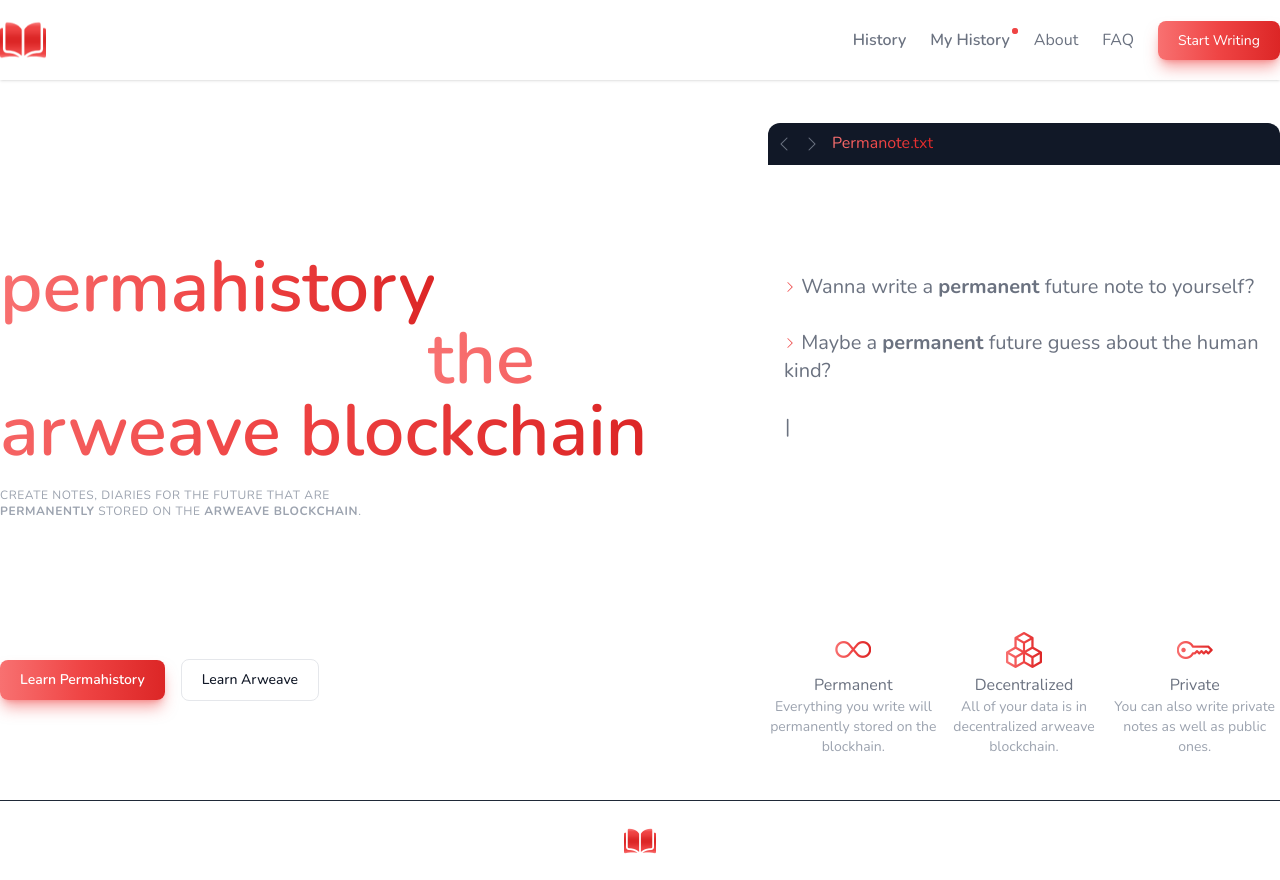
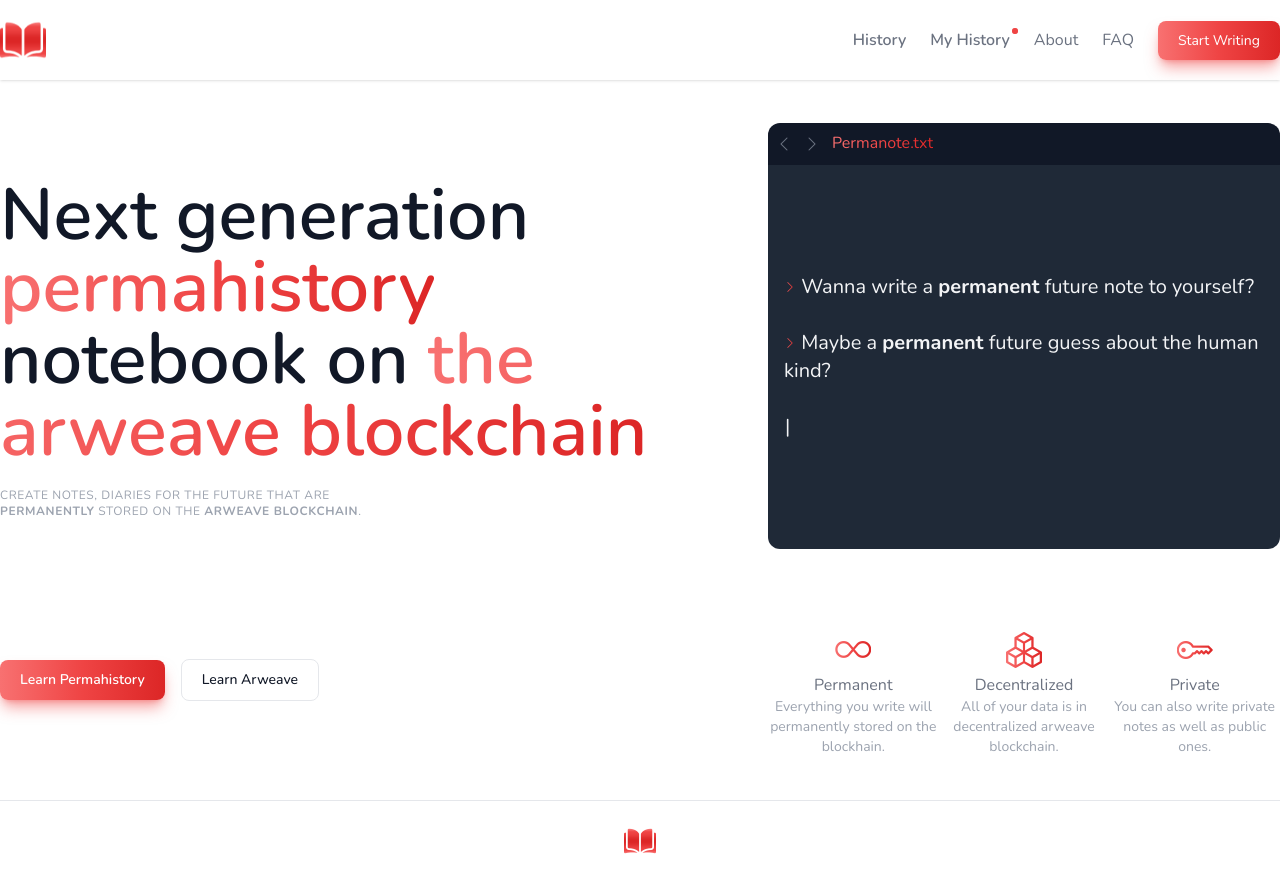
Before and after one commit to dogukanakkaya/permahistory, a Next.js app: page / in a window 1280 px wide. Built offline with nearby package versions, Linux system fonts and the light colour scheme.

Commit message:
feat: add tailwindforms and light mode improvements

```diff
--- a/components/footer.tsx
+++ b/components/footer.tsx
@@ -1,6 +1,6 @@
 function Footer() {
     return (
-        <div className='flex items-center justify-center h-20 border-t border-gray-800'>
+        <div className='flex items-center justify-center h-20 border-t dark:border-gray-800'>
             <img className='w-8' src="/logo.png" alt="Permahistory" />
         </div>
     )
--- a/components/history-item.tsx
+++ b/components/history-item.tsx
@@ -4,7 +4,7 @@
 function HistoryItem({ item }: { item: HistoryItem }) {
     return (
         <Link href="/">
-            <div className='rounded-lg p-6 shadow cursor-pointer bg-white hover:bg-gray-100 dark:bg-[#010102] hover:dark:bg-black hover:dark:shadow-xl'>
+            <div className='rounded-lg p-6 shadow cursor-pointer bg-white bg-hover:bg-gray-100 dark:bg-[#010102] hover:dark:bg-black hover:dark:shadow-xl'>
                 <div className="text-gray-400">
                     <div className='flex justify-between'>
                         <h2 className='text-xl font-semibold'>{item.title}</h2>
--- a/package.json
+++ b/package.json
@@ -21,6 +21,7 @@
     "typewriter-effect": "^2.18.2"
   },
   "devDependencies": {
+    "@tailwindcss/forms": "^0.5.2",
     "@types/node": "17.0.35",
     "@types/react": "18.0.9",
     "@types/react-dom": "18.0.5",
--- a/pages/index.tsx
+++ b/pages/index.tsx
@@ -14,7 +14,7 @@
       <div className="lg:h-[calc(100vh-theme('spacing.20'))] container flex flex-wrap justify-between items-center mb-10 lg:mb-0">
         <div className="w-full lg:w-3/5 lg:h-full lg:max-w-2xl 2xl:max-w-3xl flex flex-col lg:justify-evenly gap-10">
           <div>
-            <h1 className='text-4xl sm:text-6xl xl:text-7xl font-semibold text-white'>
+            <h1 className='text-4xl sm:text-6xl xl:text-7xl font-semibold text-gray-900 dark:text-white'>
               Next generation <span className='text-main'>permahistory</span> notebook on <span className='text-main'>the arweave blockchain</span>
             </h1>
             <p className='text-gray-400 mt-5 uppercase text-xs xs:text-sm tracking-wider'>
@@ -38,7 +38,7 @@
                 <span className='text-main'>Permanote.txt</span>
               </div>
             </div>
-            <div className='flex items-center w-full text-lg xl:text-xl p-4 whitespace-pre-line dark:bg-[#010102] h-96 rounded-bl-xl rounded-br-xl'>
+            <div className='flex items-center w-full text-lg xl:text-xl p-4 whitespace-pre-line text-gray-100 dark:text-inherit bg-gray-800 dark:bg-[#010102] h-96 rounded-bl-xl rounded-br-xl'>
               <Typewriter
                 options={{
                   delay: 25,
--- a/pages/write.tsx
+++ b/pages/write.tsx
@@ -91,7 +91,7 @@
                         </div>
                         <div>
                             <div className="mb-3">
-                                <input onChange={e => setTitle(e.target.value)} type="text" value={title} placeholder='Enter your title *' className='px-4 py-2 w-full outline-none dark:text-white dark:bg-black' />
+                                <input onChange={e => setTitle(e.target.value)} type="text" value={title} placeholder='Enter your title *' className='w-full' />
                             </div>
                             <div className="mb-3">
                                 <input onChange={e => setDescription(e.target.value)} type="text" value={description} placeholder='Enter your description' className='px-4 py-2 w-full outline-none dark:text-white dark:bg-black' />
--- a/styles/globals.css
+++ b/styles/globals.css
@@ -19,3 +19,7 @@
 .bi {
     @apply align-middle;
 }
+
+[type='text']:focus, [type='email']:focus, [type='url']:focus, [type='password']:focus, [type='number']:focus, [type='date']:focus, [type='datetime-local']:focus, [type='month']:focus, [type='search']:focus, [type='tel']:focus, [type='time']:focus, [type='week']:focus, [multiple]:focus, textarea:focus, select:focus {
+    @apply focus:border-red-500 focus:ring-red-500 dark:text-white dark:bg-black;
+}
--- a/tailwind.config.js
+++ b/tailwind.config.js
@@ -10,5 +10,7 @@
       }
     },
   },
-  plugins: [],
+  plugins: [
+    require('@tailwindcss/forms'),
+  ],
 }
```
Also changed, not shown: 1 other file (tests, documents, lock files or other folders).
